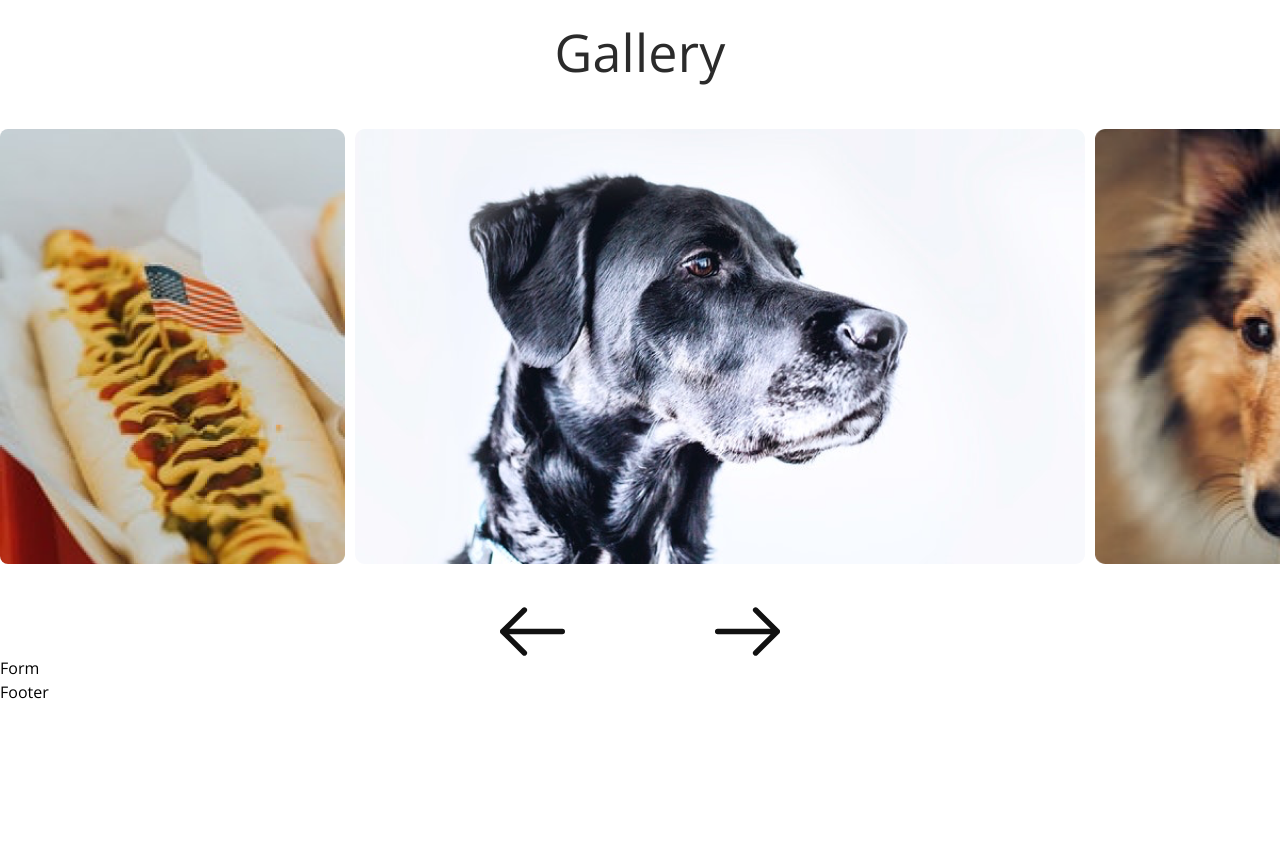
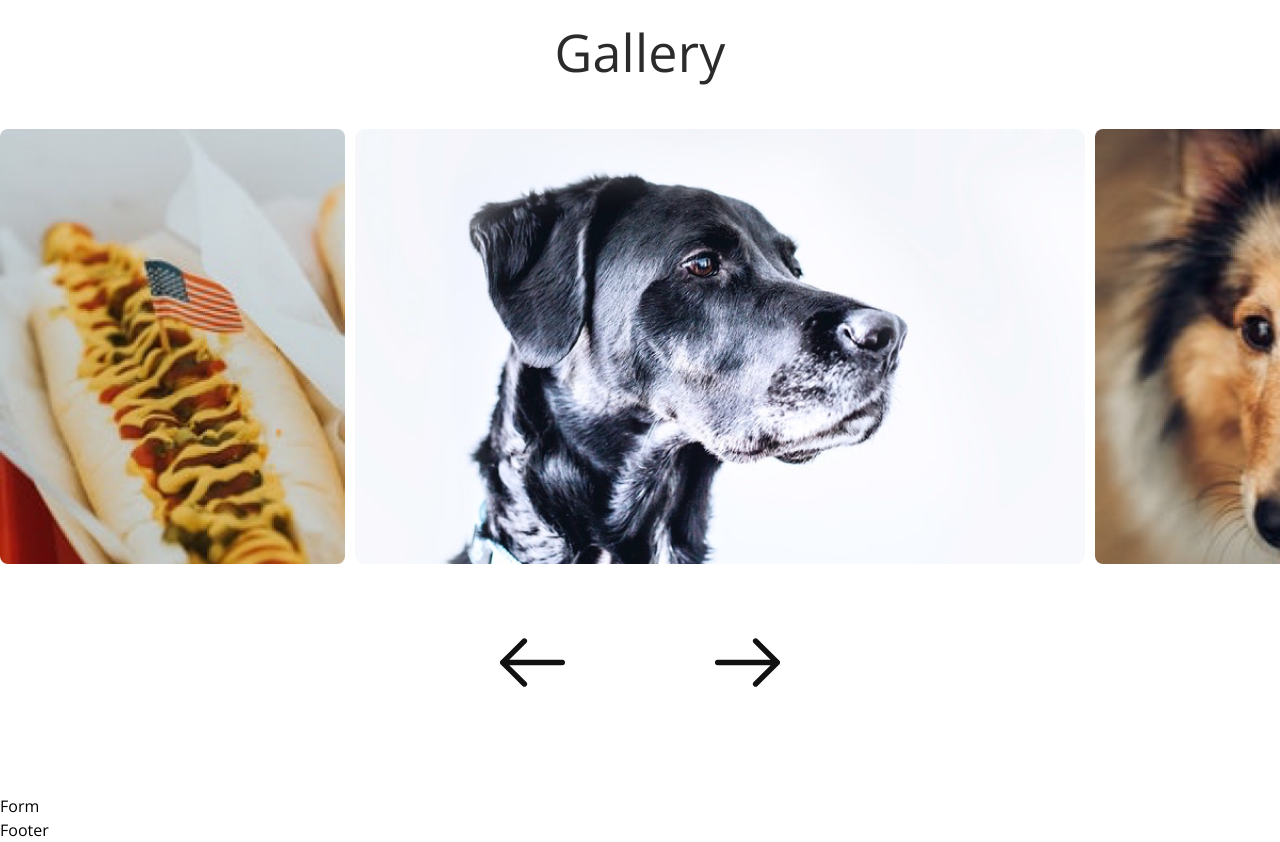
Before and after one commit to IvanaPusic/pet-facts, a React (Vite) app: page / in a window 1280 px wide. Shown: the part 1800-2642 px from the top of the page. Before the commit the page ends 2504 px from the top, so only its background shows below. Built offline with nearby package versions, Linux system fonts and the light colour scheme.

Commit message:
add: finish styles for gallery

```diff
--- a/src/components/Gallery.jsx
+++ b/src/components/Gallery.jsx
@@ -22,13 +22,13 @@ const Gallery = () => {
                 <div>
                   <img
                     src={item.img}
-                    className='block min-w-[21.5625rem] min-h-[12.3125rem] max-h-[27.1875rem] max-w-[45.625rem] rounded-lg'
+                    className='object-cover min-w-[21.5625rem] min-h-[12.3125rem] max-h-[27.1875rem] max-w-[45.625rem] rounded-lg'
                   />
                 </div>
               </SwiperSlide>
             );
           })}
-          <div className='flex justify-center align-middle gap-[9.4rem] pt-[2.69rem]'>
+          <div className='flex justify-center align-middle gap-[9.4rem] pt-[2.69rem] pb-[4.62rem] lg:pb-[6.69rem] lg:pt-[4.62rem]'>
             <SwiperButtonPrev>
               <img src={arrowLeft} alt='' />
             </SwiperButtonPrev>
```
